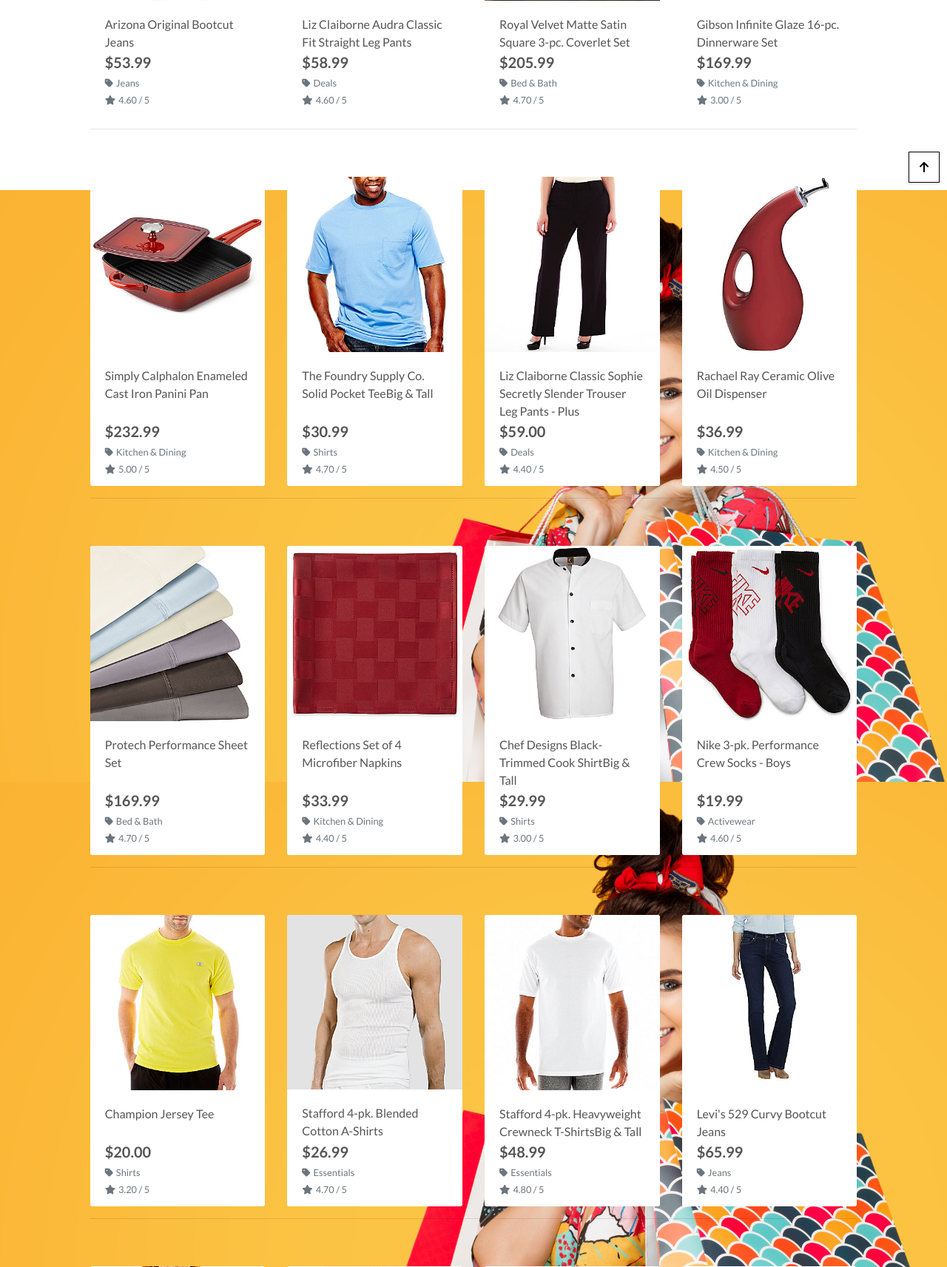
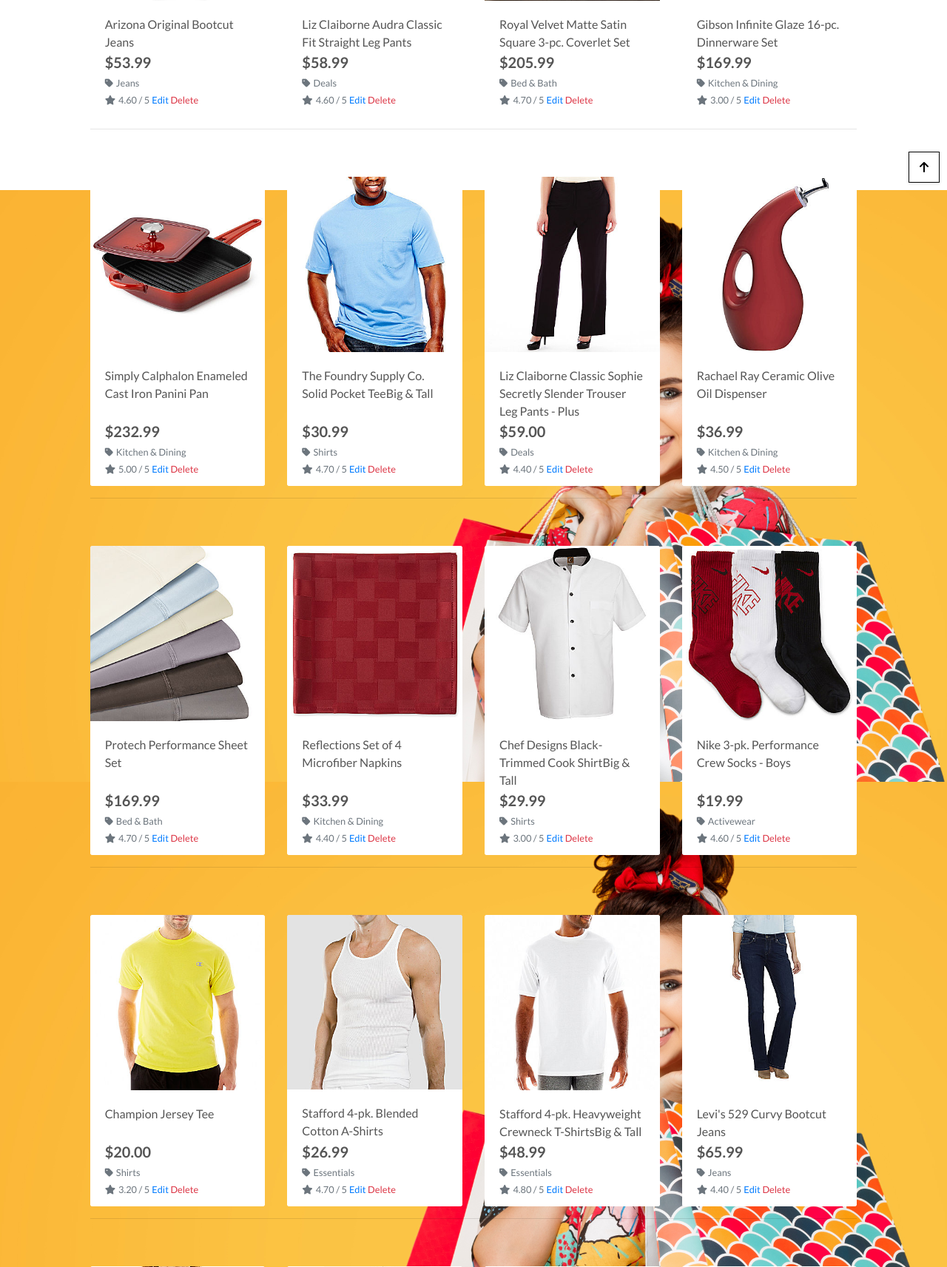
Before and after one commit to EllyC20/boutique_ado, a Django app: page /products/ in a window 1280 px wide. Shown: the part 543-2256 px from the top of the page at 74% size. Run offline with Django 3.2, Linux system fonts and the light colour scheme; the visitor is signed in with stand-in values (Sample User, id 1); data comes from the database, SQL or seed files in the repository; some libraries are stand-ins or nearby versions.

Commit message:
Add superuser edit and delete function

```diff
--- a/products/templates/products/product_detail.html
+++ b/products/templates/products/product_detail.html
@@ -41,6 +41,12 @@
                         <small class="text-muted"><i class="fas fa-star mr-1"></i>{{ product.rating }} / 5</small>
                     {% else %}
                         <small class="text-muted">No Rating</small>
+                    {% endif %}
+                    {% if request.user.is_superuser %}
+                        <small class="m1-3">
+                            <a href="{% url 'edit_product' product.id %}">Edit</a>
+                            <a class="text-danger" href="{% url 'delete_product' product.id %}">Delete</a>
+                        </small>
                     {% endif %}
                     <p class="mt-3">{{ product.description }}</p>
                     <form class="form" action="{% url 'add_to_bag' product.id %}" method="POST">
--- a/products/templates/products/products.html
+++ b/products/templates/products/products.html
@@ -82,6 +82,12 @@
                                             {% else %}
                                                 <small class="text-muted">No Rating</small>
                                             {% endif %}
+                                            {% if request.user.is_superuser %}
+                                                <small class="m1-3">
+                                                    <a href="{% url 'edit_product' product.id %}">Edit</a>
+                                                    <a class="text-danger" href="{% url 'delete_product' product.id %}">Delete</a>
+                                                </small>
+                                            {% endif %}
                                         </div>
                                     </div>
                                 </div>
--- a/products/urls.py
+++ b/products/urls.py
@@ -6,4 +6,5 @@
     path("<int:product_id>/", views.product_detail, name='product_detail'),
     path("add/", views.add_product, name="add_product"),
     path("edit/<int:product_id>", views.edit_product, name="edit_product"),
+    path("delete/<int:product_id>", views.delete_product, name="delete_product"),
 ]
--- a/products/views.py
+++ b/products/views.py
@@ -76,9 +76,9 @@
     if request.method == "POST":
         form = ProductForm(request.POST, request.FILES)
         if form.is_valid():
-            form.save()
+            product = form.save()
             messages.success(request, 'Successfully added product!')
-            return redirect(reverse('add_product'))
+            return redirect(reverse('product_detail', args=[product.id]))
         else:
             messages.error(request, 'Failed to add product. Please ensure form is valid')
     else:
@@ -114,3 +114,11 @@
     }
 
     return render(request, template, context)
+
+
+def delete_product(request, product_id):
+    """ Delete a product from the store """
+    product = get_object_or_404(Product, pk=product_id)
+    product.delete()
+    messages.success(request, 'Product deleted!')
+    return redirect(reverse('products'))
```
